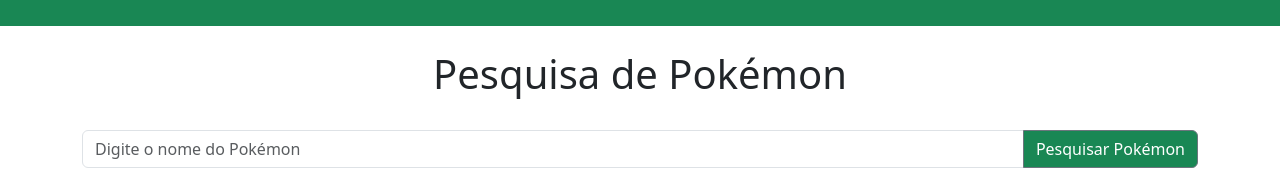
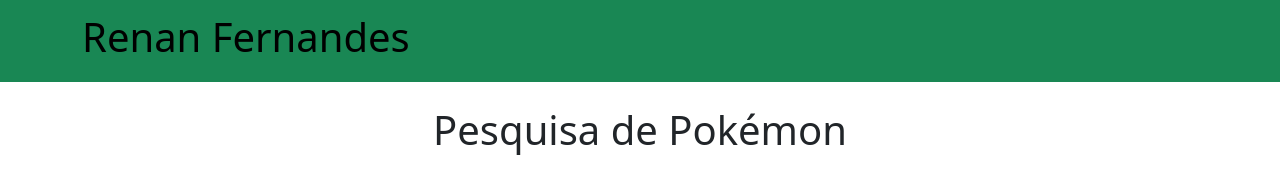
Before and after one commit to renanfernandes2024/ApiPokemon, a plain HTML site: page index.html in a window 1280 px wide. Shown: the top 170 px of the page. Drawn offline with nearby package versions, Linux system fonts and the light colour scheme.

Commit message:
Add files via upload

```diff
--- a/index.html
+++ b/index.html
@@ -13,6 +13,7 @@
   <nav class="navbar bg-success">
     <div class="container">
       <a class="navbar-brand" href="#">
+        <H1>Renan Fernandes</H1>
       </a>
     </div>
   </nav>
```
